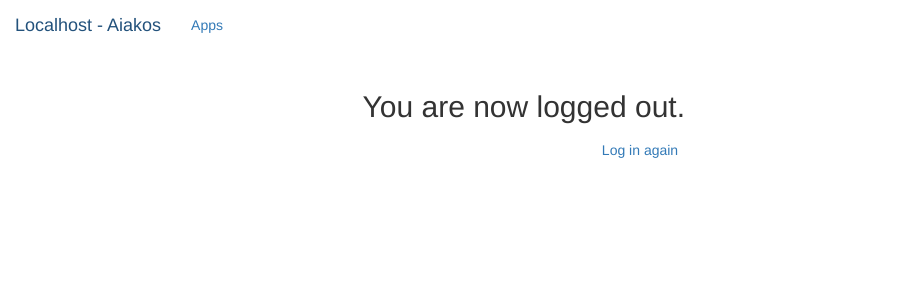
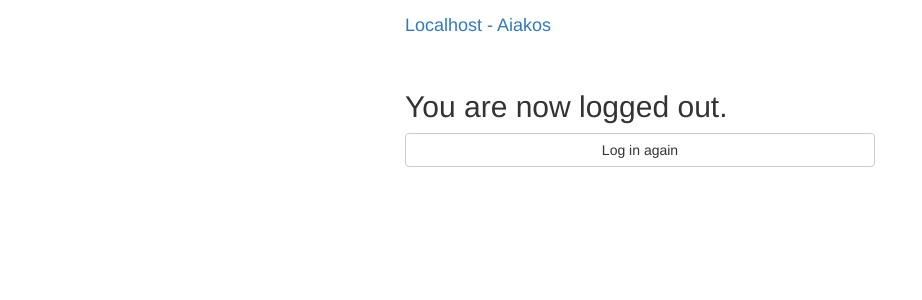
Before and after one commit to aiakos/aiakos, a Django app: template aiakos/templates/registration/logged_out.html in a window 1280 px wide. Shown: the top 300 px of the page, without its empty margins (0-922 px from the left). Run offline with Django 3.2, Linux system fonts and the light colour scheme; the template is opened without the code that fills it, so the values that code supplies are empty; some libraries are stand-ins or nearby versions.

Commit message:
Template tweaks.

```diff
--- a/aiakos/templates/base.html
+++ b/aiakos/templates/base.html
@@ -15,12 +15,14 @@
 	body { padding-top: 70px; }
 	.navbar-brand { line-height: 50px; padding: 0 15px; }
 	.navbar-brand img { display: inline; height: 24px; padding-right: 10px; }
+	.container.narrow { max-width: 500px; }
+	.tab-pane { padding-top: 10px; }
 	</style>
   </head>
   <body>
 
 	<nav class="navbar navbar-fixed-top">
-		<div class="container-fluid">
+		<div class="{% block navbar-container-class %}container{% endblock %}">
 			<div class="navbar-header">
 				<a class="navbar-brand" href="/">
 					{{request.get_host|capfirst}} - Aiakos
@@ -29,7 +31,9 @@
 
 			<div class="collapse navbar-collapse">
 				<ul class="nav navbar-nav">
+				{% if user.is_authenticated %}
 					<li class="{% if request.resolver_match.url_name == 'apps' %}active{% endif %}"><a href="{% url 'apps' %}">{% trans "Apps" %}</a></li>
+				{% endif %}
 				</ul>
 
 				<ul class="nav navbar-nav navbar-right">
@@ -67,7 +71,7 @@
 			</div>
 		</div>
 	</nav>
-	<div class="container">
+	<div class="{% block body-container-class %}container{% endblock %}">
 		{% for message in messages %}
 			<div class="alert alert-info {{ message.tags }}" role="alert">{{ message }}</div>
 		{% endfor %}
--- /dev/null
+++ b/aiakos/templates/narrow.html
@@ -0,0 +1,4 @@
+{% extends "base.html" %}
+
+{% block navbar-container-class %}container narrow{% endblock %}
+{% block body-container-class %}container narrow{% endblock %}
--- a/aiakos/templates/registration/auth.html
+++ b/aiakos/templates/registration/auth.html
@@ -1,9 +1,7 @@
-{% extends "base.html" %}
+{% extends "narrow.html" %}
 {% load i18n static crispy_forms_tags %}
 
 {% block content %}
-<div class="row">
-	<div class="col-md-6 col-md-offset-3">
 <form method="post">
 	{% csrf_token %}
 	<input type="hidden" name="method" value="oauth">
@@ -71,6 +69,4 @@
 
 	</div>
 </div>
-	</div>
-</div>
 {% endblock %}
--- a/aiakos/templates/registration/logged_out.html
+++ b/aiakos/templates/registration/logged_out.html
@@ -1,12 +1,8 @@
-{% extends "base.html" %}
+{% extends "narrow.html" %}
 {% load i18n %}
 
 {% block content %}
-<div class="row">
-	<div class="col-md-6 col-md-offset-3">
-		<h2>{% trans "You are now logged out." %}</h2>
+<h2>{% trans "You are now logged out." %}</h2>
 
-		<a href="{% url 'extauth:login' %}" class="btn btn-secondary btn-block">{% trans 'Log in again' %}</a>
-	</div>
-</div>
+<a href="{% url 'extauth:login' %}" class="btn btn-default btn-block">{% trans 'Log in again' %}</a>
 {% endblock %}
```
Lines whose indentation alone changed are shown as unchanged.
